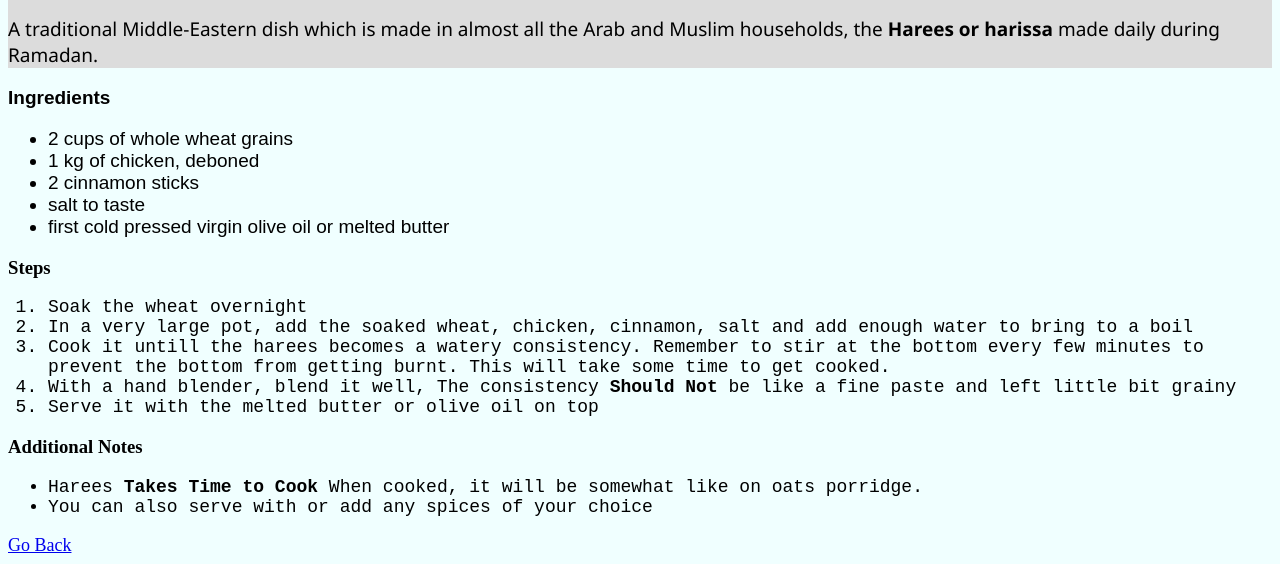
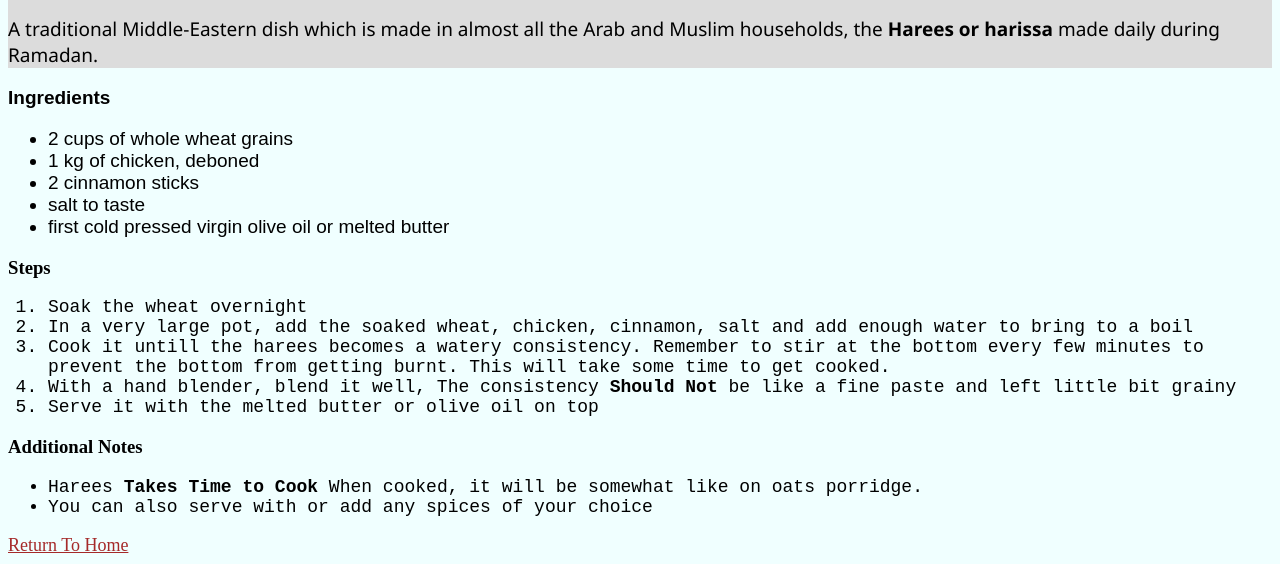
Before and after one commit to ImranAbdallah/recipes-odin, a plain HTML site: page recipes/harees.html in a window 1280 px wide. Shown: the part 1231-1795 px from the top of the page. Drawn offline with Linux system fonts and the light colour scheme.

Commit message:
another back button

```diff
--- a/recipes/asset/style.css
+++ b/recipes/asset/style.css
@@ -29,7 +29,7 @@ img{
     font-family: 'Courier New', Courier, monospace;
     font-size: 18px;
 }
-.button{
+.return{
       color: brown;
       text-align: left;
       font-size: 18px;
--- a/recipes/harees.html
+++ b/recipes/harees.html
@@ -35,8 +35,8 @@
             <li>You can also serve with or add any spices of your choice</li>
         </ul>
 	<footer>
-		<div class="button">
-			<a href="/index.html">Go Back</a>
+		<div>
+			<a class="return" href="../index.html">Return To Home</a>
 		</div>
 	</footer>
     </body>
```
